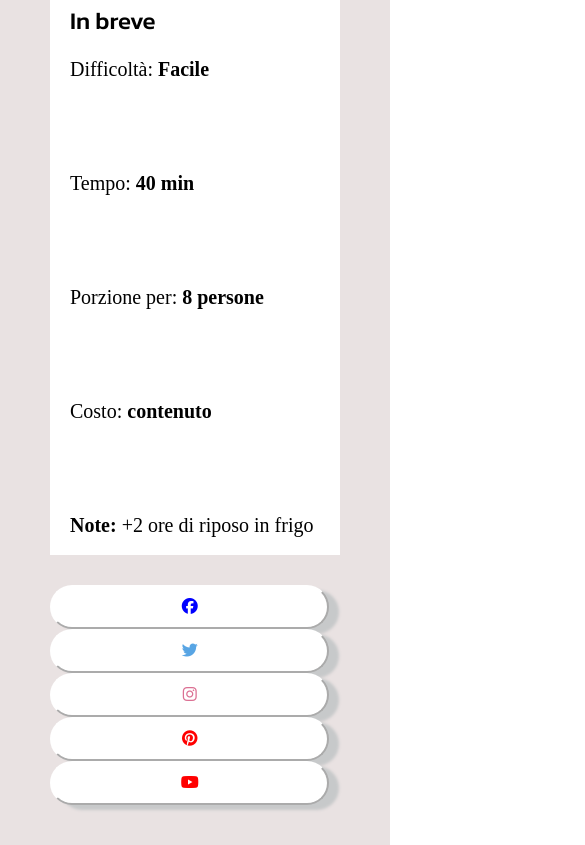
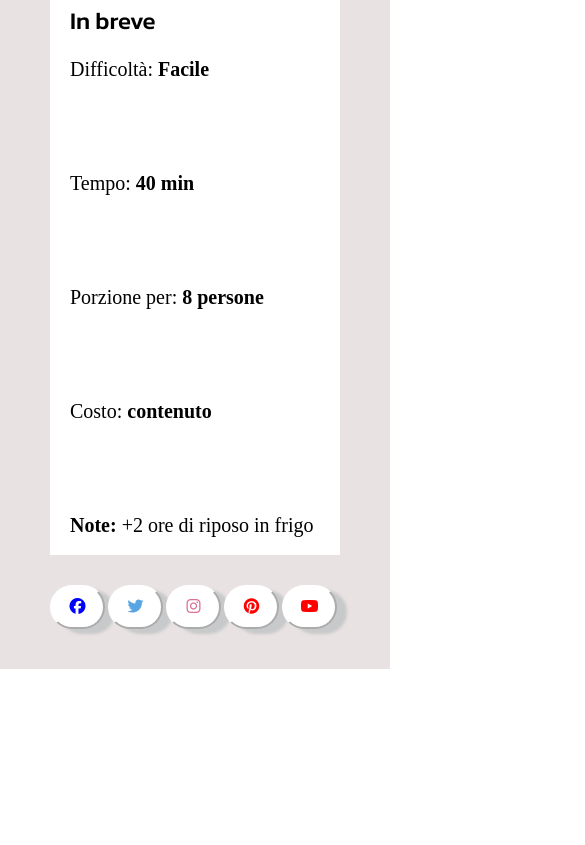
Before and after one commit to MattiaEsposito98/htmlcss-responsive-layout, a plain HTML site: page index.html in a window 390 px wide. Shown: the part 380-1225 px from the top of the page, 585 px wide, since content can reach past the window. After the commit the page ends 1049 px from the top, so only its background shows below. Drawn offline with Linux system fonts and the light colour scheme; a web font is replaced by a local one.

Commit message:
add responsive-tablet per container con bottoni

```diff
--- a/responsive.css
+++ b/responsive.css
@@ -51,6 +51,16 @@
     padding-bottom: 18px;
   }
 
+  /* Container con bottoni */
+  .container-btn{
+    width: 100%;
+  }
+
+.container-btn .row{
+  display: flex;
+  flex-wrap: wrap;
+}
+
   .btn-social span{
     display: none;
   }
```
